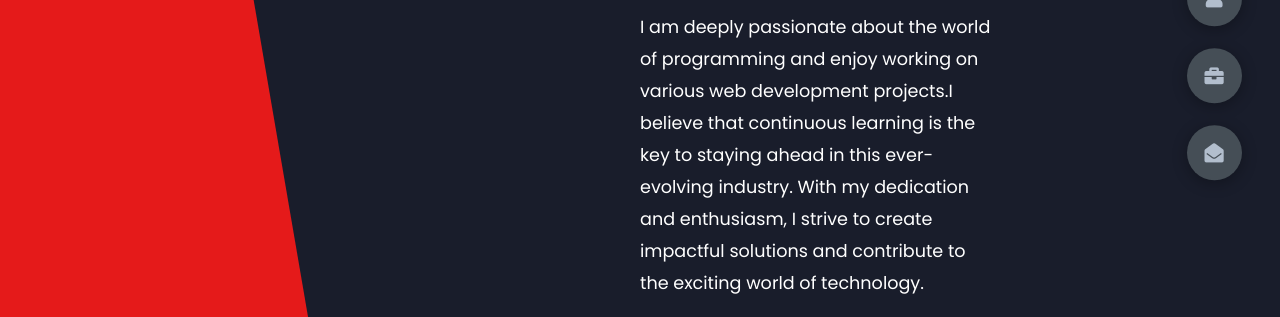
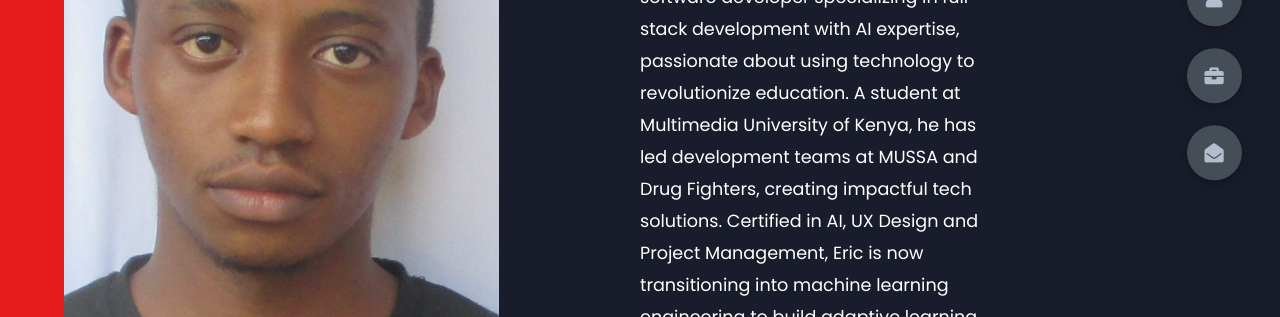
Before and after one commit to muthuieric/myportfolio, a plain HTML site: page index.html in a window 1280 px wide. Shown: the part 363-680 px from the top of the page. Drawn offline with Linux system fonts and the light colour scheme.

Commit message:
added image

```diff
--- a/index.html
+++ b/index.html
@@ -16,6 +16,9 @@
         <div class="header-content">
             <div class="left-header">
                 <div class="h-shape"></div>
+                 <div class="image">
+                    <img src="img/me.JPG" alt="">
+                </div>
 
             </div>
             <div class="right-header">
@@ -24,10 +27,11 @@
                     A Software Developer.
                 </h1>
                 <p>
-                    I am deeply passionate about the world of programming and enjoy working on various web development projects.I believe that
+                    Eric Muthui Maingi is a Nairobi-based software developer specializing in full-stack development with AI expertise, passionate about using technology to revolutionize education. A student at Multimedia University of Kenya, he has led development teams at MUSSA and Drug Fighters, creating impactful tech solutions. Certified in AI, UX Design and Project Management, Eric is now transitioning into machine learning engineering to build adaptive learning systems. When not coding, this football enthusiast dreams of experiencing Brazil's legendary passion for the game.
+                    <!-- I am deeply passionate about the world of programming and enjoy working on various web development projects.I believe that
                     continuous learning is the key to staying ahead in this ever-evolving industry. With my dedication
                     and enthusiasm, I strive to create impactful solutions and contribute to the exciting world of
-                    technology.
+                    technology. -->
                 </p>
                 <div class="btn-con">
                     <a href="https://docs.google.com/document/d/1i95IM2pigJL1lI3te_KbUneUu-EDJ-ZDwR_jqbvhRBg/edit?usp=sharing"
```
Also changed, not shown: img/me.JPG (added).
